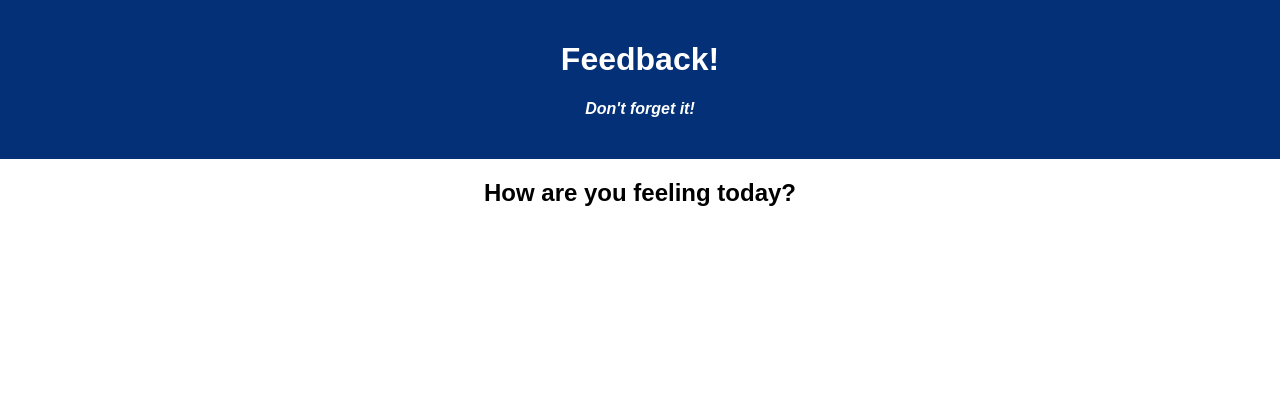
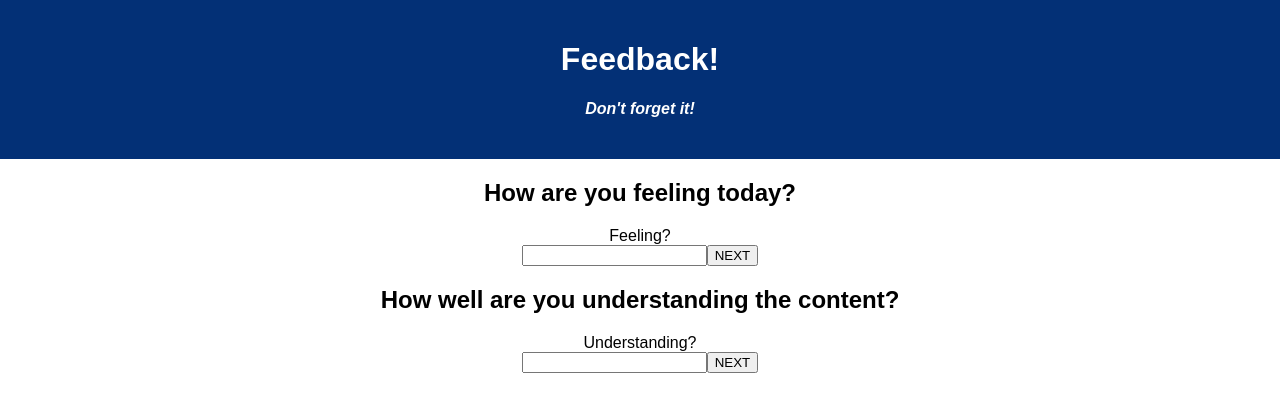
Before and after one commit to AndrewLeck/weekend-redux-feedback-loop, a React (Create React App) app: page /api/comments in a window 1280 px wide. Shown: the top 412 px of the page. Built offline with nearby package versions, Linux system fonts and the light colour scheme.

Commit message:
Understanding handshake complete

```diff
--- a/src/components/App/App.jsx
+++ b/src/components/App/App.jsx
@@ -2,17 +2,30 @@ import React from 'react';
 import axios from 'axios';
 import './App.css';
 import Feelings from '../Feeling/Feeling';
+import Understanding from '../Understanding/Understanding';
 
+// import { HashRouter as Router, Route, Link } from 'react-router-dom';
 function App() {
 
   return (
+
     <div className='App'>
+      {/* <Router> */}
       <header className='App-header'>
         <h1 className='App-title'>Feedback!</h1>
         <h4>Don't forget it!</h4>
       </header>
-      <Feelings />
+        {/* <Link to="/api"></Link> */}
+
+        {/* <Route> */}
+          <Feelings />
+        {/* </Route> */}
+        {/* <Route> */}
+          <Understanding />
+        {/* </Route> */}
+      {/* </Router> */}
     </div>
+
   );
 }
 
--- a/src/components/Feeling/Feeling.jsx
+++ b/src/components/Feeling/Feeling.jsx
@@ -1,3 +1,4 @@
+// import { Link } from 'react-router-dom';
 
 function Feelings (){
     console.log('Inside feelings function')
@@ -5,6 +6,16 @@ function Feelings (){
     return(
         <>
             <h2>How are you feeling today?</h2>
+            <form>
+                <div>Feeling?</div>
+                <input
+                type="number"
+                required
+                />
+                {/* <Link> */}
+                <span><button>NEXT</button></span>
+                {/* </Link> */}
+            </form>
         </>
     )
 }
--- a/src/components/Understanding/Understanding.jsx
+++ b/src/components/Understanding/Understanding.jsx
@@ -0,0 +1,21 @@
+
+function Understanding (){
+    console.log('Inside Understanding function')
+
+    return(
+        <>
+            <h2>How well are you understanding the content?</h2>
+            <form>
+                <div>Understanding?</div>
+                <input
+                type="number"
+                required
+                />
+                {/* <Link> */}
+                <span><button>NEXT</button></span>
+                {/* </Link> */}
+            </form>
+        </>
+    )
+}
+export default Understanding;
```
